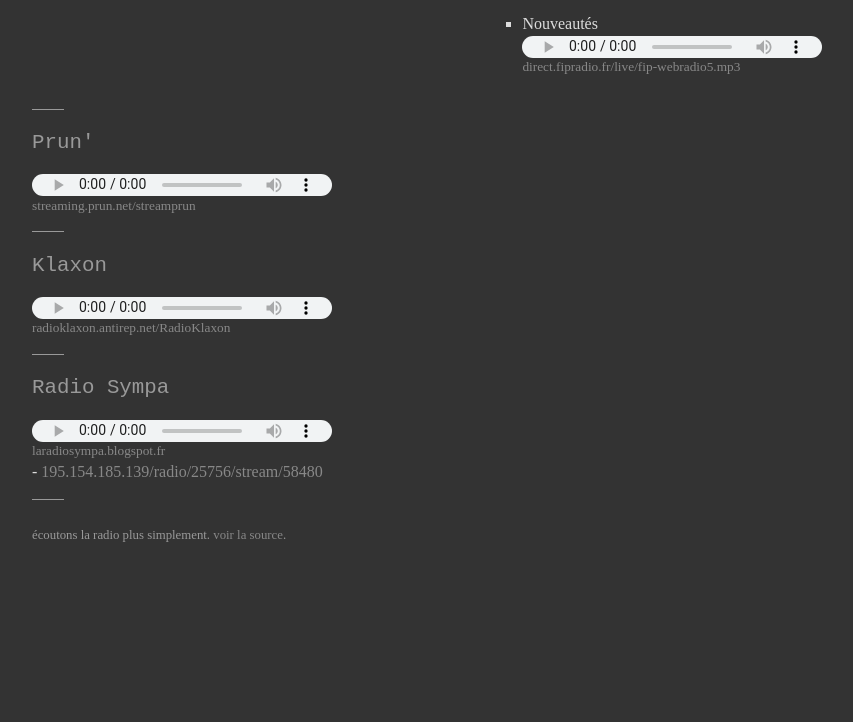
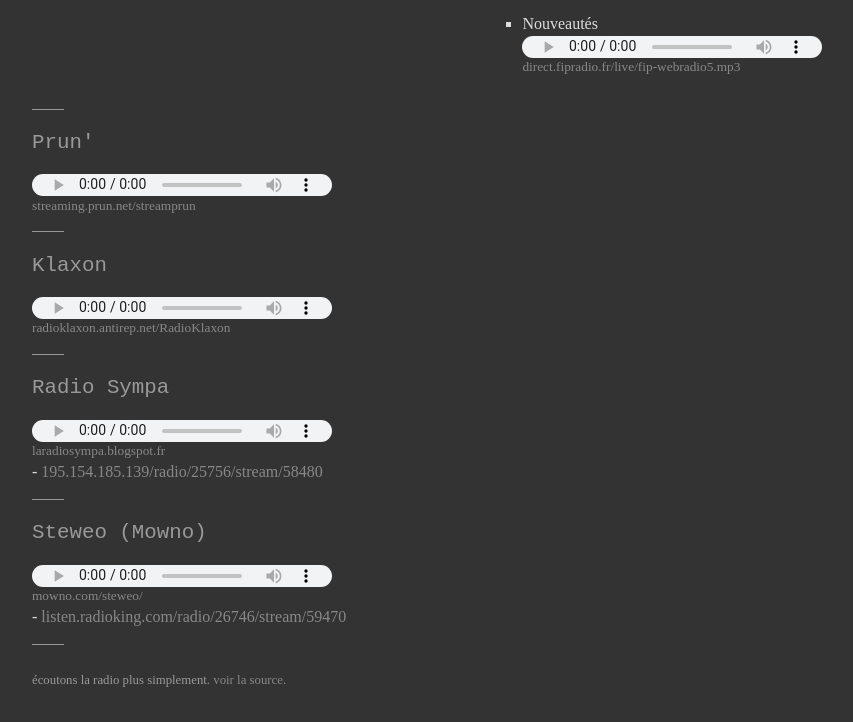
Before and after one commit to opi/radio, a plain HTML site: page index.html in a window 1280 px wide. Shown: the part 871-1593 px from the top of the page, without its empty margins (128-981 px from the left). Before the commit the page ends 1448 px from the top, so only its background shows below. Drawn offline with Linux system fonts and the light colour scheme.

Commit message:
Ajout Steweo (Mowno)

```diff
--- a/index.html
+++ b/index.html
@@ -175,6 +175,12 @@
     <a href="https://laradiosympa.blogspot.fr/">laradiosympa.blogspot.fr</a> - <a href="http://195.154.185.139/radio/25756/stream/58480">195.154.185.139/radio/25756/stream/58480</a>
   </section>
 
+  <section class="radio">
+    <h2>Steweo (Mowno)</h2>
+    <audio src="https://listen.radioking.com/radio/26746/stream/59470" controls></audio>
+    <a href=https://www.mowno.com/steweo/">mowno.com/steweo/</a> - <a href="https://listen.radioking.com/radio/26746/stream/59470">listen.radioking.com/radio/26746/stream/59470</a>
+  </section>
+
   <footer>
     écoutons la radio plus simplement. <a href="https://github.com/opi/radio">voir la source</a>.
   </footer>
```
